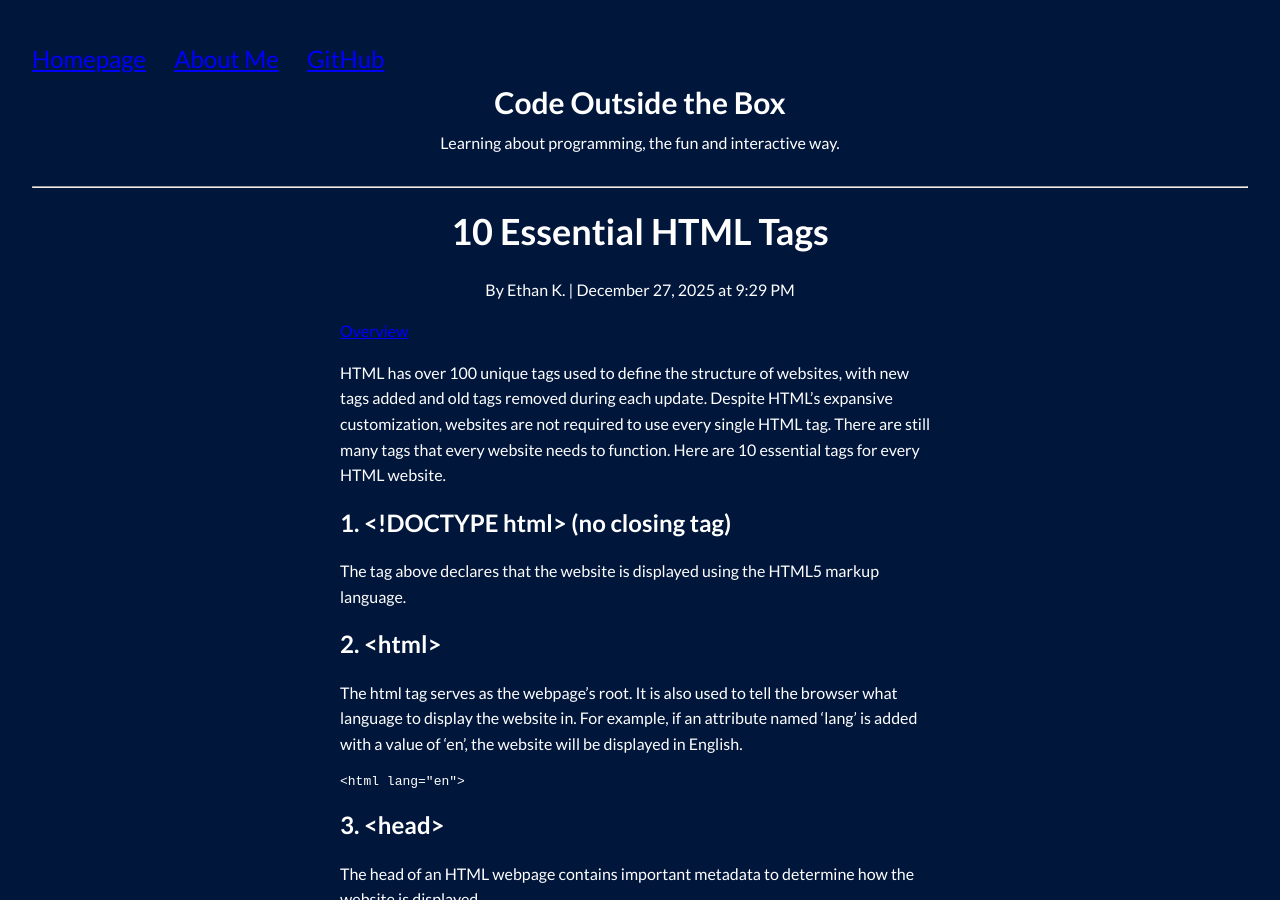
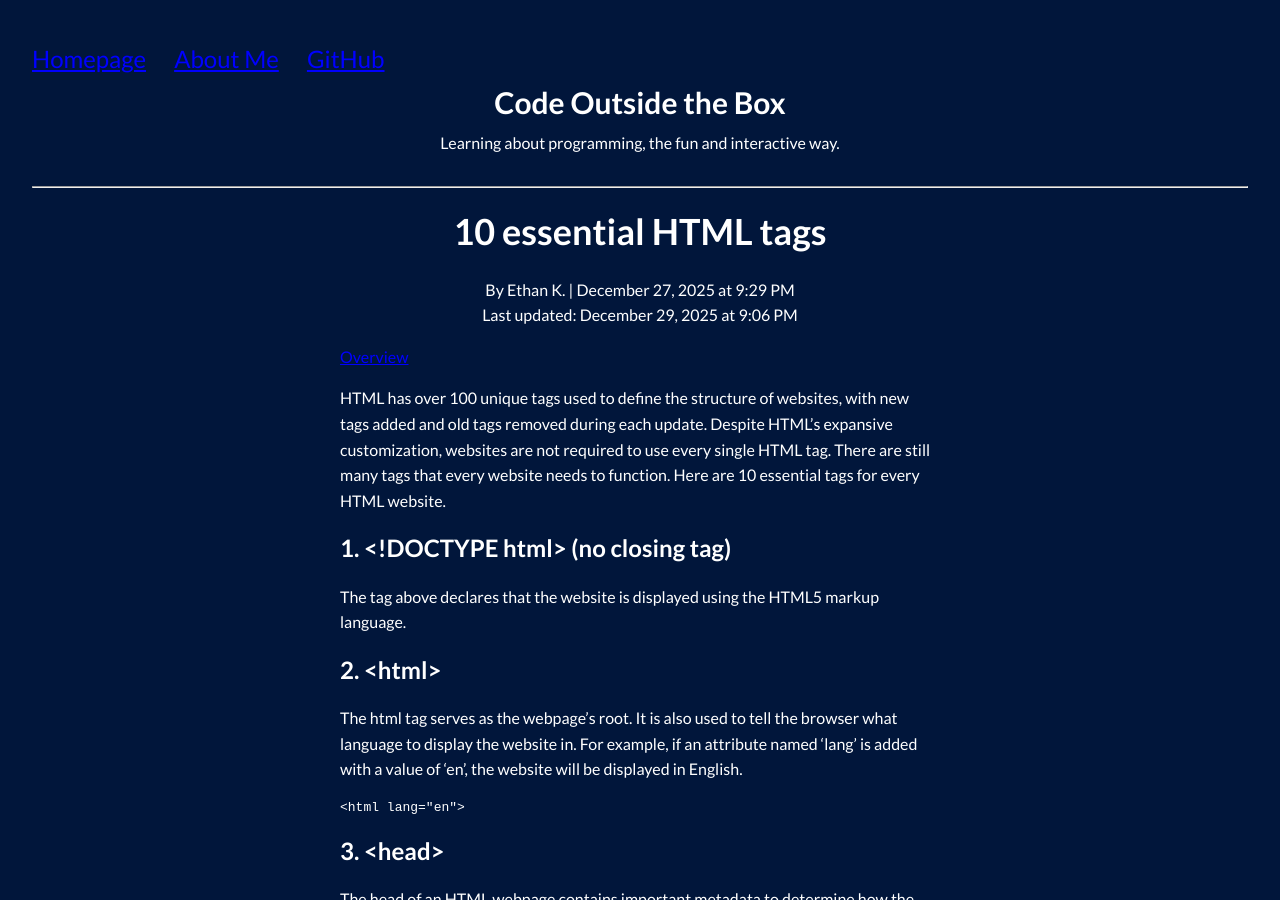
Before and after one commit to MicroChip818/microchip818.github.io, a Jekyll site: the page built from _posts/2025-12-27-ten-essential-html-tags.md, in a window 1280 px wide and 900 px high. Built offline with Jekyll 4.4.1, drawn with Linux system fonts in a browser that asks for light colours; comment, search, counter and statistics services are not loaded.

Commit message:
Update 2025-12-27-ten-essential-html-tags.md

```diff
--- a/_posts/2025-12-27-ten-essential-html-tags.md
+++ b/_posts/2025-12-27-ten-essential-html-tags.md
@@ -1,7 +1,8 @@
 ---
 layout: posts
-title: 10 Essential HTML Tags
+title: 10 essential HTML tags
 date: 2025-12-27 13:29:00 -0800
+updated: 2025-12-29 13:06:00 -0800
 author: Ethan K.
 categories: [Overview]
 ---
```
